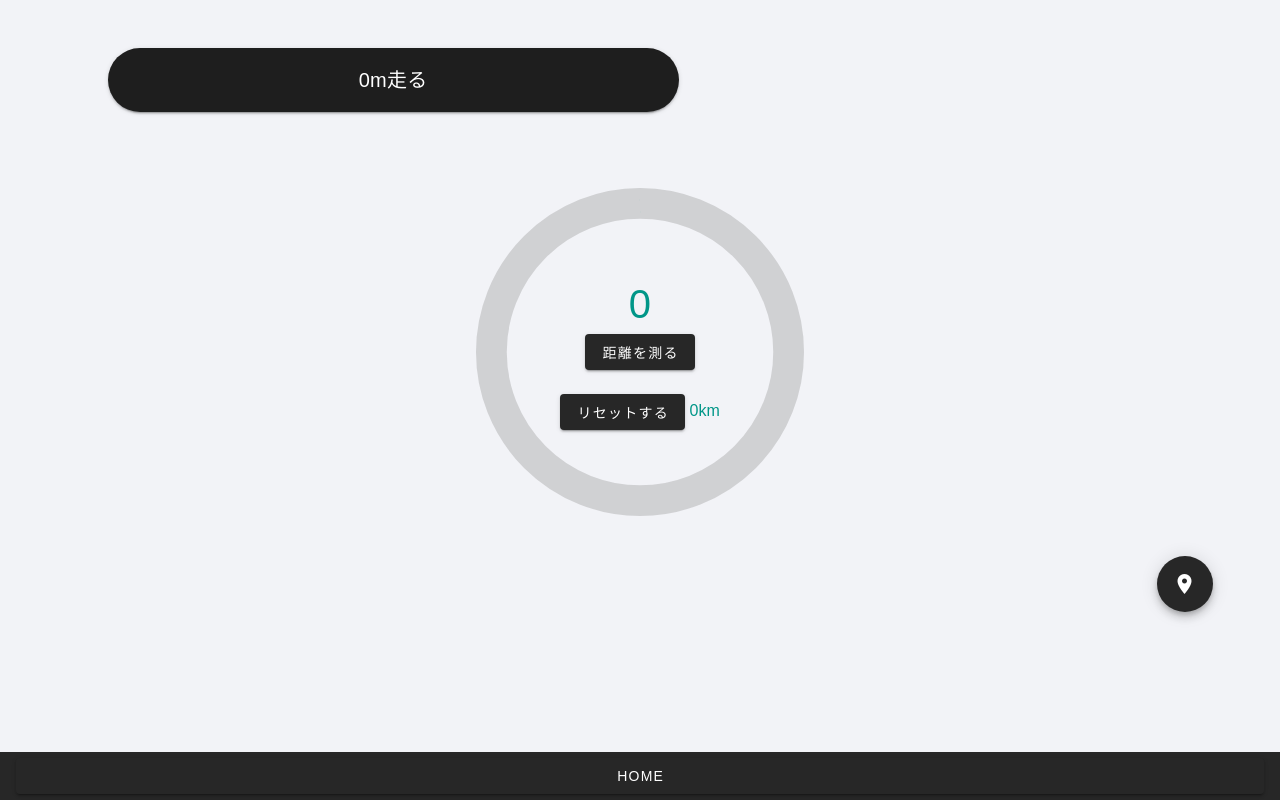
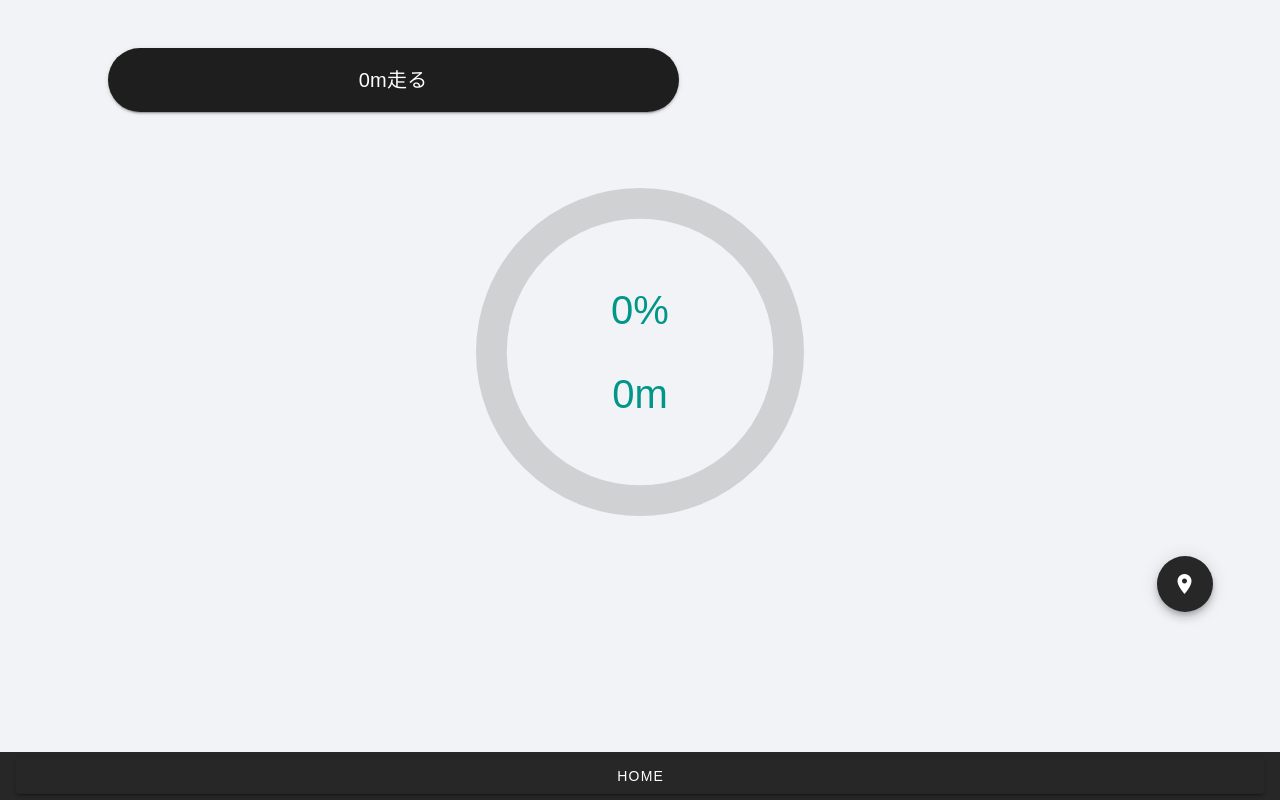
Before and after one commit to SystemEngineeringTeam/geekcamp-vol5, a Nuxt app in the folder front/: page /route/Run in a window 1280 px wide. Built offline with nearby package versions, Linux system fonts and the light colour scheme.

Commit message:
走った距離を表示できるように

```diff
--- a/front/pages/route/Run.vue
+++ b/front/pages/route/Run.vue
@@ -19,12 +19,12 @@
         >
           <v-row>
             <v-col cols="12">
-              <div class="distance">{{ value }}</div>
-              <v-btn @click="getLocation()">距離を測る</v-btn>
+              <div class="distance">{{ value }}%</div>
+              <!-- <v-btn @click="getLocation()">距離を測る</v-btn> -->
             </v-col>
-            <v-col cols="12">
-              <v-btn @click="resetDistance()">リセットする</v-btn>
-              {{ testTotal }}km
+            <v-col cols="12" class="distance">
+              <!-- <v-btn @click="resetDistance()">リセットする</v-btn> -->
+              {{ testTotal }}m
             </v-col>
           </v-row>
         </v-progress-circular>
@@ -48,21 +48,26 @@ export default {
       longitude: 138,
       myLatLng1: { lat: 35.397, lng: 138.644 },
       target: this.$store.getters.getTarget,
-      testTotal: this.$store.getters.getTotalLength,
+      testTotal: 0,
     }
   },
   computed: {
     len() {
+      console.log('computed')
       return this.$store.getters.getTotalLength
     },
-    targetLen() {
-      return this.$store.getters.getTarget
-    },
+
+    // targetLen() {
+    //   return this.$store.getters.getTarget
+    // },
   },
   watch: {
     len() {
-      console.log('変更されました')
+      console.log('watch')
       this.testTotal = this.$store.getters.getTotalLength
+      this.value = parseInt((this.testTotal / this.target) * 100000)
+
+      this.testTotal = parseInt(this.testTotal * 1000)
     },
     targetlen() {
       this.target = this.$store.getters.getTarget
@@ -77,13 +82,14 @@ export default {
     }
     this.interval = setInterval(() => {
       if (this.value === 100) {
+
         return (this.value = 0)
       }
       this.value += 1
-    }, 20000)
+    }, 30000)
     this.interval = setInterval(() => {
       this.getLocation()
-    }, 20000)
+    }, 10000)
   },
   methods: {
     getLocation() {
@@ -144,12 +150,12 @@ export default {
     },
     resetDistance() {
       localStorage.clear()
+      this.$store.commit('clear')
       this.testTotal = 0
     },
     randamTarget() {
-      const len = (Math.floor(Math.random() * (10 + 1 - 1)) + 1) * 100
-      console.log(len)
-      this.$store.commit('setTarget', len)
+      const le = (Math.floor(Math.random() * (10 + 1 - 1)) + 1) * 100
+      this.$store.commit('setTarget', le)
     },
   },
 }
--- a/front/store/index.js
+++ b/front/store/index.js
@@ -1,7 +1,5 @@
 export const state = () => ({
-  text: '',
-  count: 0,
-  pastLatLng: { lat: 35.0036648, lng: 136.958297 },
+  pastLatLng: { lat: 34.9884697, lng: 136.96749 },
   totalLength: 0,
   target: 0,
 })
@@ -24,14 +22,12 @@ export const getters = {
 export const mutations = {
   increment(state) {
     state.count += 1
-    console.log(state.count)
   },
   changText(state, text) {
     state.text = text
   },
   // ローカルストレージに保存
   saveTotalLength(state, length) {
-    console.log(length)
     state.totalLength = length
   },
   savePosition(state, positon) {
@@ -41,6 +37,10 @@ export const mutations = {
   setTarget(state, target) {
     state.target = target
   },
+  clear(state) {
+    state.totalLength = 0
+    state.target = 0
+  },
 }
 
 export const actions = {}
```
